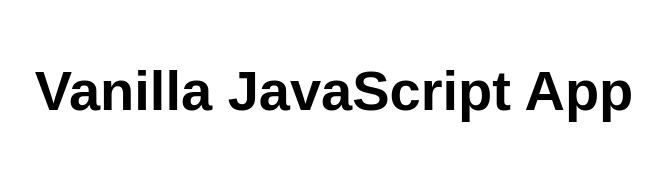
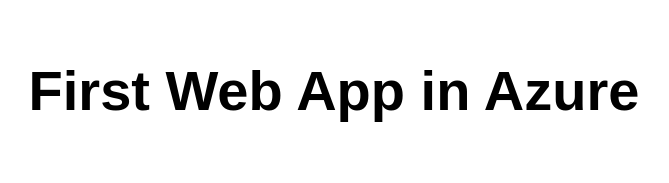
Before and after one commit to Devanshkamboj7731/firsttestapp, a website: page src/index.html in a window 1280 px wide. Shown: the whole page, without its empty margins (306-975 px from the left). Drawn offline with Linux system fonts and the light colour scheme.

Commit message:
Update index.html

```diff
--- a/src/index.html
+++ b/src/index.html
@@ -10,7 +10,7 @@
 
 <body>
   <main>
-    <h1>Vanilla JavaScript App</h1>
+    <h1>First Web App in Azure </h1>
   </main>
 </body>
 
```
